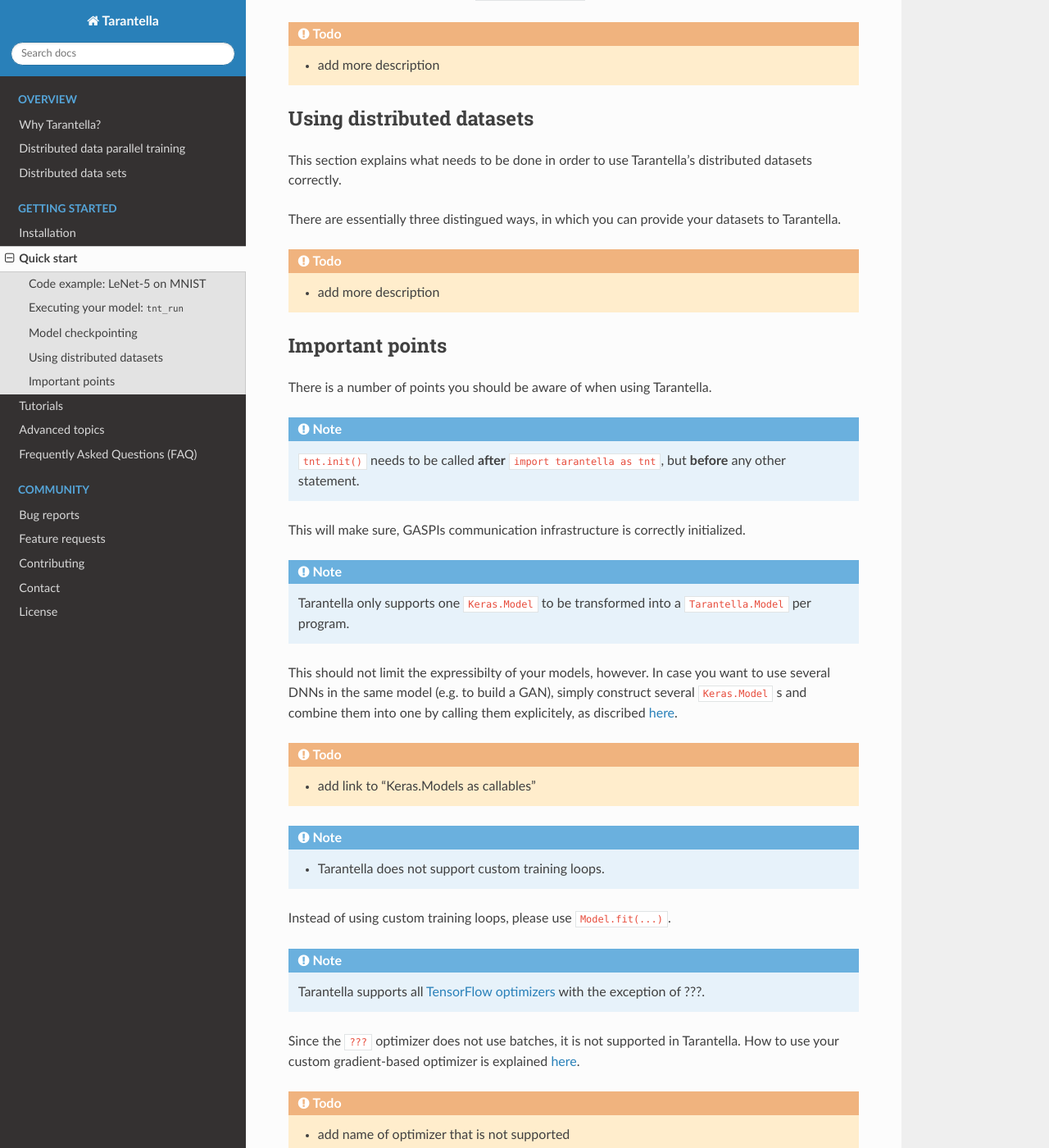
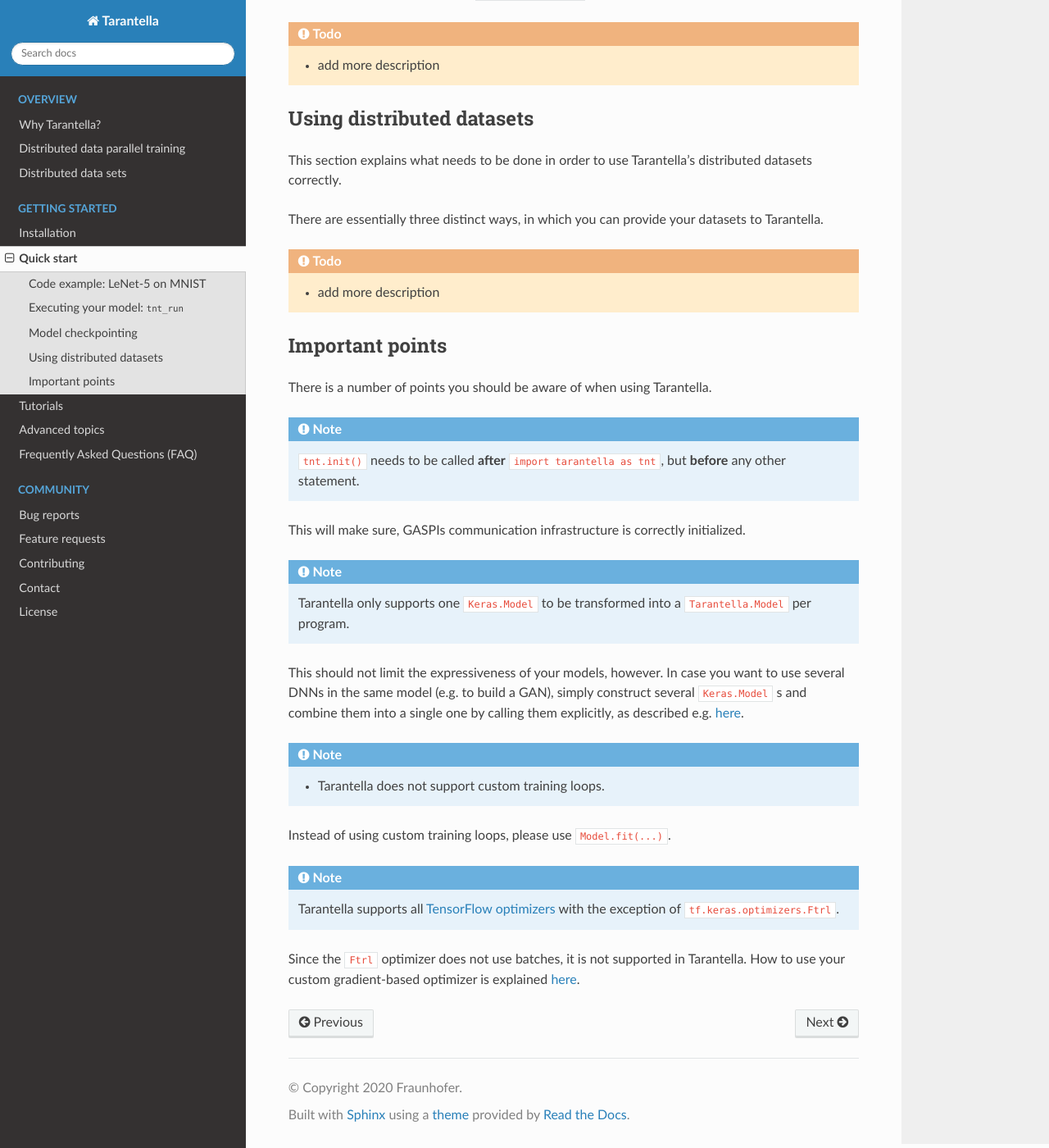
Before and after one commit to cc-hpc-itwm/tarantella, a Sphinx documentation site: the page built from docs/source/quick_start.rst, in a window 1280 px wide and 1400 px high, scrolled down 2659 px. Shown: the whole window at 82% size. Built offline with Sphinx 7.4.7 and the Read the Docs theme 2.0.0, drawn with Linux system fonts in a browser that asks for light colours; some of the changed text lies outside the part shown.

Commit message:
docs: add links and fix some typos

```diff
--- a/docs/source/quick_start.rst
+++ b/docs/source/quick_start.rst
@@ -97,7 +97,7 @@
 
 This section explains what needs to be done in order to use Tarantella's distributed datasets correctly.
 
-There are essentially three distingued ways, in which you can provide your datasets to Tarantella.
+There are essentially three distinct ways, in which you can provide your datasets to Tarantella.
 
 .. todo::
 
@@ -120,14 +120,10 @@
    Tarantella only supports one ``Keras.Model`` to be transformed into a ``Tarantella.Model``
    per program.
 
-This should not limit the expressibilty of your models, however. In case you want to
+This should not limit the expressiveness of your models, however. In case you want to
 use several DNNs in the same model (e.g. to build a GAN), simply construct several
-``Keras.Model`` s and combine them into one by calling them explicitely, as discribed
-`here <palce_holder>`_.
-
-.. todo::
-
-  * add link to "Keras.Models as callables"
+``Keras.Model`` s and combine them into a single one by calling them explicitly, as described e.g.
+`here <https://www.tensorflow.org/guide/keras/functional#all_models_are_callable_just_like_layers>`_.
 
 .. note::
 
@@ -138,13 +134,8 @@
 .. note::
 
    Tarantella supports all
-   `TensorFlow optimizers <place_holder>`_
-   with the exception of ???.
+   `TensorFlow optimizers <https://www.tensorflow.org/api_docs/python/tf/keras/optimizers>`_
+   with the exception of ``tf.keras.optimizers.Ftrl``.
 
-Since the ``???`` optimizer does not use batches, it is not supported in Tarantella.
+Since the ``Ftrl`` optimizer does not use batches, it is not supported in Tarantella.
 How to use your custom gradient-based optimizer is explained :ref:`here <custom-optimizers-label>`.
-
-.. todo::
-
-  * add name of optimizer that is not supported
-  * add link to TF optimizers
```
